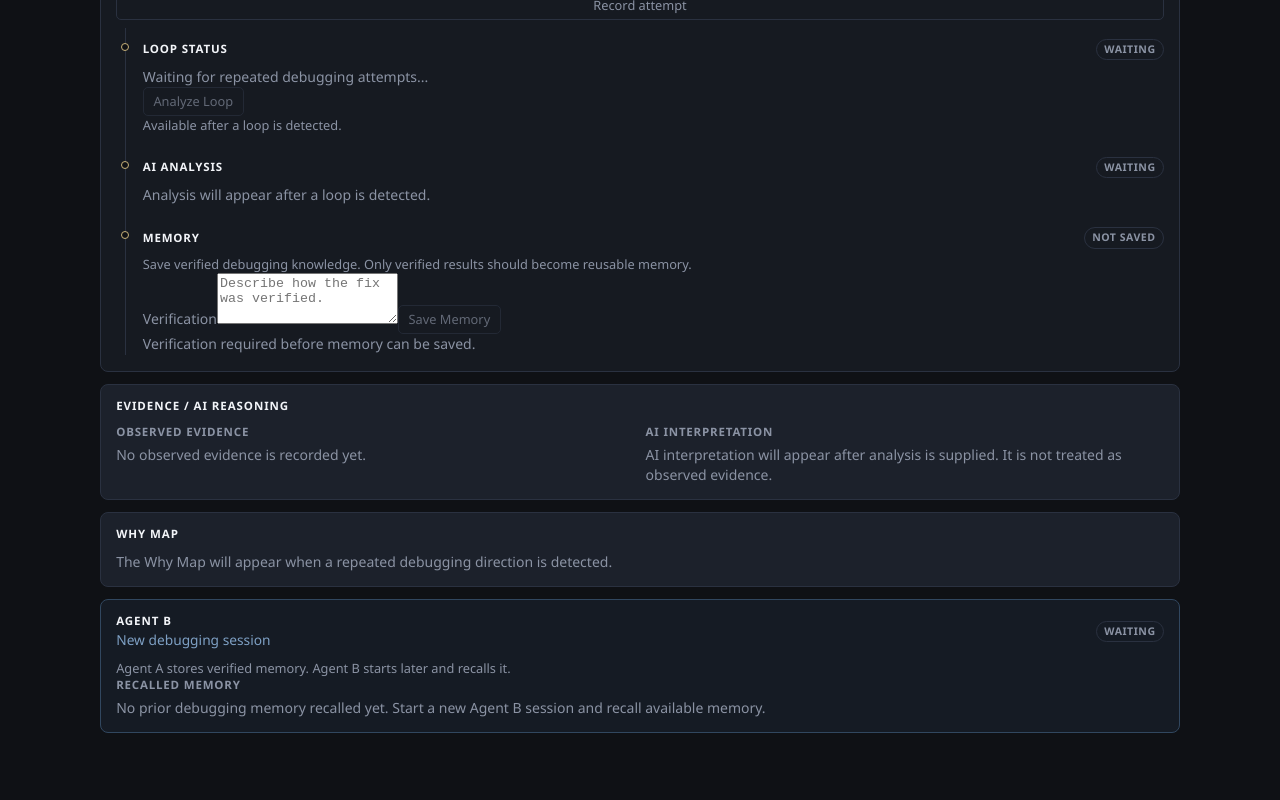
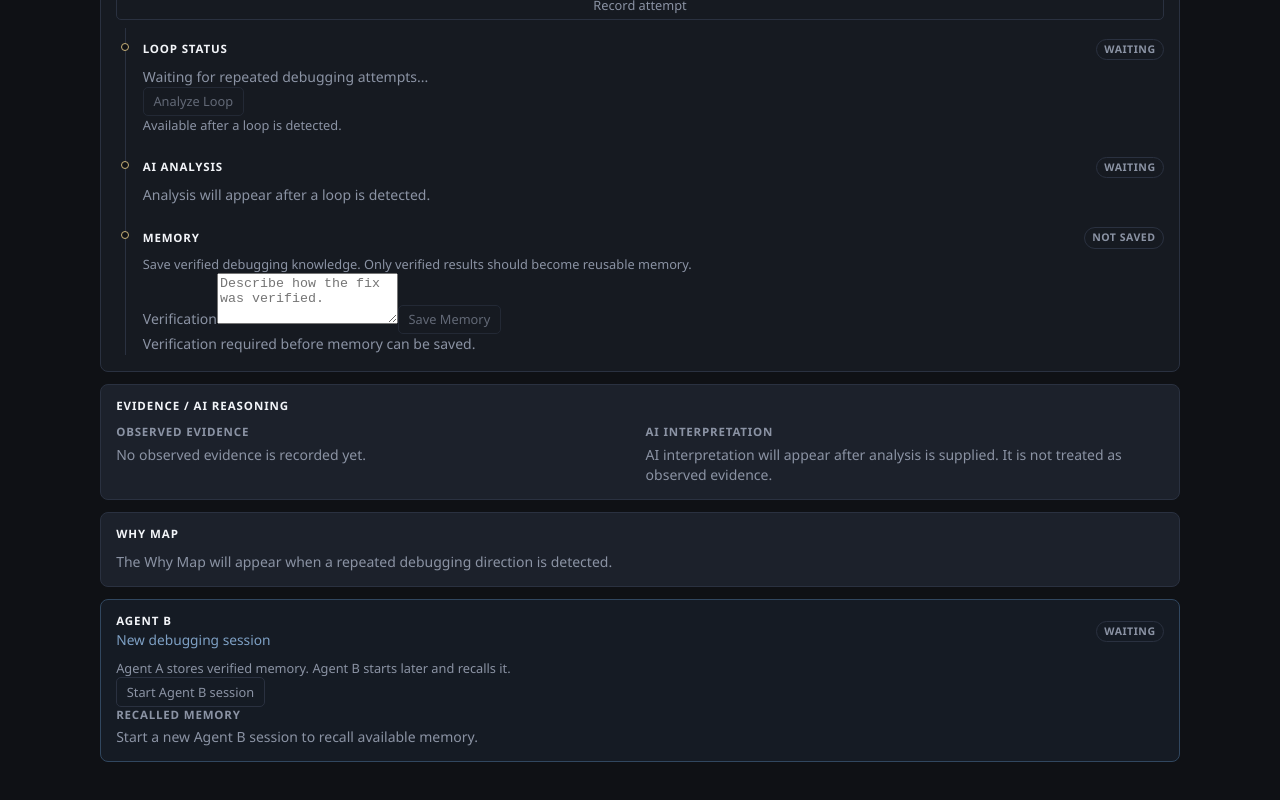
Before and after one commit to vaibhaviv2020/loopbreak, a React (Vite) app in the folder frontend/: page / in a window 1280 px wide. Shown: the part 832-1632 px from the top of the page. Before the commit the page ends 1605 px from the top, so only its background shows below. Built offline with nearby package versions, Linux system fonts and the light colour scheme.

Commit message:
feat: wire Agent B memory recall

```diff
--- a/frontend/src/App.jsx
+++ b/frontend/src/App.jsx
@@ -1,4 +1,4 @@
-import { useState } from 'react'
+import { useRef, useState } from 'react'
 import Header from './components/Header.jsx'
 import DemoControls from './components/DemoControls.jsx'
 import SessionContext from './components/SessionContext.jsx'
@@ -16,18 +16,35 @@ import {
   ApiError,
   analyzeAttempts,
   createAttempt,
+  recallMemory,
   saveMemory,
 } from './services/api.js'
 
 export default function App() {
   const [session, setSession] = useState(createInitialSession)
+  const agentASession = useRef(null)
 
   function loadDemoScenario() {
+    agentASession.current = null
     setSession(createInitialSession())
   }
 
   function resetDemo() {
+    agentASession.current = null
     setSession(createInitialSession())
+  }
+
+  function startAgentB() {
+    agentASession.current = session
+
+    setSession((current) => ({
+      ...createInitialSession(),
+      session_id: 'session-agent-b-001',
+      repo_id: current.repo_id,
+      component: current.component,
+      error: current.error,
+      agent: 'B',
+    }))
   }
 
   async function submitAttempt(fields) {
@@ -286,6 +303,67 @@ export default function App() {
     }
   }
 
+  async function recallForAgentB() {
+    if (session.agent !== 'B' || session.loading.recall) {
+      return false
+    }
+
+    setSession((current) => ({
+      ...current,
+      loading: {
+        ...current.loading,
+        recall: true,
+      },
+      errors: {
+        ...current.errors,
+        recall: null,
+      },
+    }))
+
+    try {
+      const response = await recallMemory({
+        repo_id: session.repo_id,
+        component: session.component,
+      })
+
+      setSession((current) => ({
+        ...current,
+        recalled_memories: Array.isArray(response.memories)
+          ? response.memories
+          : [],
+        loading: {
+          ...current.loading,
+          recall: false,
+        },
+        errors: {
+          ...current.errors,
+          recall: null,
+        },
+      }))
+
+      return true
+    } catch (error) {
+      const message =
+        error instanceof ApiError
+          ? error.message
+          : 'Unable to recall debugging memory.'
+
+      setSession((current) => ({
+        ...current,
+        loading: {
+          ...current.loading,
+          recall: false,
+        },
+        errors: {
+          ...current.errors,
+          recall: message,
+        },
+      }))
+
+      return false
+    }
+  }
+
   return (
     <div className="app">
       <Header agent={session.agent} />
@@ -332,6 +410,10 @@ export default function App() {
       <AgentPanel
         agent={session.agent}
         recalledMemories={session.recalled_memories}
+        recallLoading={session.loading.recall}
+        recallError={session.errors.recall}
+        onStartAgentB={startAgentB}
+        onRecall={recallForAgentB}
       />
     </div>
   )
--- a/frontend/src/components/AgentPanel.jsx
+++ b/frontend/src/components/AgentPanel.jsx
@@ -1,21 +1,3 @@
-function memoryField(memory, keys) {
-  if (!memory || typeof memory !== 'object') {
-    return null
-  }
-
-  for (const key of keys) {
-    const value = memory[key]
-    if (typeof value === 'string' && value.trim()) {
-      return value.trim()
-    }
-    if (Array.isArray(value) && value.length > 0) {
-      return value
-    }
-  }
-
-  return null
-}
-
 function renderMemoryValue(value) {
   if (Array.isArray(value)) {
     return (
@@ -24,29 +6,43 @@ function renderMemoryValue(value) {
           <li key={index}>
             {typeof item === 'string'
               ? item
-              : item.hypothesis || item.reason || item.fix || JSON.stringify(item)}
+              : item && typeof item === 'object'
+                ? item.hypothesis || item.reason || item.fix || JSON.stringify(item)
+                : String(item)}
           </li>
         ))}
       </ul>
     )
   }
 
-  return <p>{value}</p>
+  return <p>{typeof value === 'object' ? JSON.stringify(value) : String(value)}</p>
 }
 
-export default function AgentPanel({ agent, recalledMemories }) {
+const memoryFields = [
+  ['Error', 'error'],
+  ['Hypothesis category', 'hypothesis_category'],
+  ['Failed hypotheses', 'failed_hypotheses'],
+  ['Evidence', 'evidence'],
+  ['Root cause', 'root_cause'],
+  ['Fix', 'fix'],
+  ['Verification', 'verification'],
+]
+
+function hasValue(value) {
+  return value !== undefined && value !== null && value !== ''
+}
+
+export default function AgentPanel({
+  agent,
+  recalledMemories,
+  recallLoading,
+  recallError,
+  onStartAgentB,
+  onRecall,
+}) {
   const isAgentB = agent === 'B'
   const memories = recalledMemories || []
   const hasMemories = memories.length > 0
-  const memory = hasMemories ? memories[0] : null
-
-  const failedDirection = memoryField(memory, [
-    'hypothesis_category',
-    'failed_hypotheses',
-  ])
-  const whyFailed = memoryField(memory, ['failed_hypotheses', 'evidence'])
-  const rootCause = memoryField(memory, ['root_cause'])
-  const previousFix = memoryField(memory, ['fix'])
 
   return (
     <section className="agent-b" aria-labelledby="agent-b-heading">
@@ -62,39 +58,46 @@ export default function AgentPanel({ agent, recalledMemories }) {
         Agent A stores verified memory. Agent B starts later and recalls it.
       </p>
 
+      <button
+        type="button"
+        className="button"
+        onClick={isAgentB ? onRecall : onStartAgentB}
+        disabled={isAgentB && recallLoading}
+      >
+        {isAgentB && recallLoading
+          ? 'Recalling memory...'
+          : isAgentB
+            ? 'Recall Memory'
+            : 'Start Agent B session'}
+      </button>
+      {recallError ? (
+        <p className="form-error" role="alert">
+          {recallError}
+        </p>
+      ) : null}
+
       <h3 className="field-label">Recalled memory</h3>
       {hasMemories ? (
-        <div className="agent-b__memory">
-          <p>Previous debugging knowledge</p>
-          <div>
-            <h4 className="field-label">Failed direction</h4>
-            {failedDirection ? renderMemoryValue(failedDirection) : (
-              <p className="empty-state">Not supplied in recalled memory.</p>
-            )}
+        memories.map((memory, index) => (
+          <div className="agent-b__memory" key={memory.SK || memory.timestamp || index}>
+            <p>Previous debugging knowledge</p>
+            {memoryFields.map(([label, key]) => {
+              const value = memory && typeof memory === 'object' ? memory[key] : null
+
+              return hasValue(value) ? (
+                <div key={key}>
+                  <h4 className="field-label">{label}</h4>
+                  {renderMemoryValue(value)}
+                </div>
+              ) : null
+            })}
           </div>
-          <div>
-            <h4 className="field-label">Why it failed</h4>
-            {whyFailed ? renderMemoryValue(whyFailed) : (
-              <p className="empty-state">Not supplied in recalled memory.</p>
-            )}
-          </div>
-          <div>
-            <h4 className="field-label">Root cause</h4>
-            {rootCause ? renderMemoryValue(rootCause) : (
-              <p className="empty-state">Not supplied in recalled memory.</p>
-            )}
-          </div>
-          <div>
-            <h4 className="field-label">Previous fix</h4>
-            {previousFix ? renderMemoryValue(previousFix) : (
-              <p className="empty-state">Not supplied in recalled memory.</p>
-            )}
-          </div>
-        </div>
+        ))
       ) : (
         <p className="empty-state">
-          No prior debugging memory recalled yet. Start a new Agent B session
-          and recall available memory.
+          {isAgentB
+            ? 'No prior debugging memory found.'
+            : 'Start a new Agent B session to recall available memory.'}
         </p>
       )}
     </section>
```
